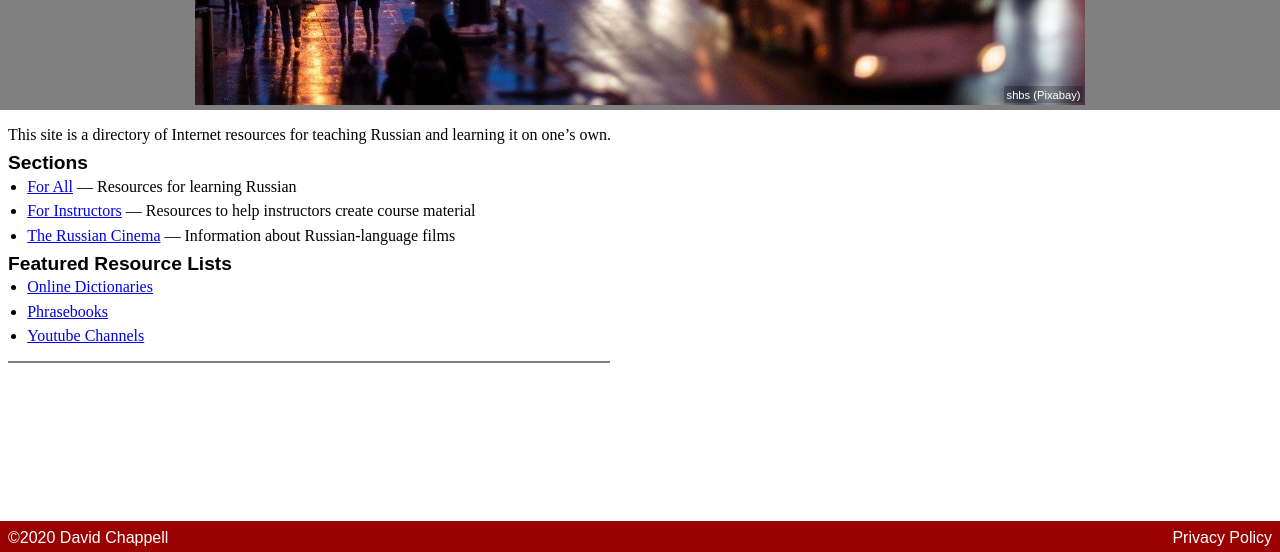
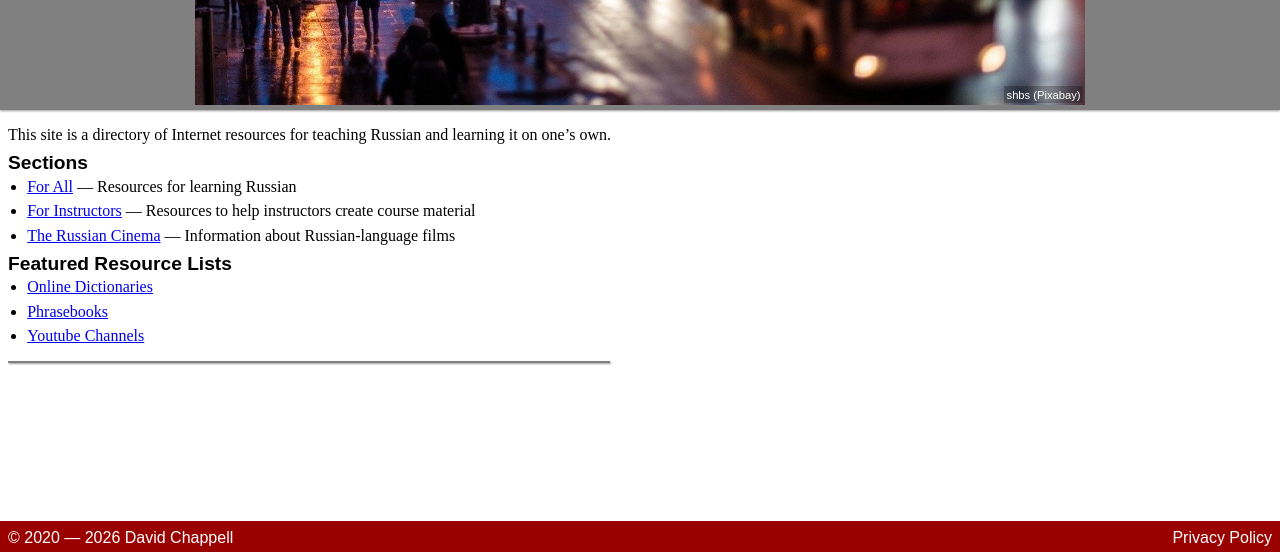
Before and after one commit to david672orford/russian-language-list, a Jekyll site: the page built from index.md, in a window 1280 px wide. Shown: the part 345-897 px from the top of the page. Built offline with Jekyll 4.4.1, drawn with Linux system fonts in a browser that asks for light colours; our own code applies the rules of GitHub Pages for plain Markdown files.

Commit message:
style reconcilation

```diff
--- a/_config.yml
+++ b/_config.yml
@@ -1,6 +1,7 @@
 url: https://russian-language-list.nuhub.net
 title: Russian Language List
 description: List of resources for studying and teaching the Russian language
+copyright: "© 2020 — 2026 David Chappell"
 authors:
   "David Chappell":
     photo: /assets/images/author.jpg
--- a/_layouts/default.html
+++ b/_layouts/default.html
@@ -74,7 +74,7 @@
 </div>
 
 <footer>
-	<span>&copy;2020 David Chappell</span>
+	<span>{{ site.copyright }}</span>
 	<span><a href="/privacy">Privacy Policy</a></span>
 </footer>
 
--- a/assets/css/style.css
+++ b/assets/css/style.css
@@ -48,6 +48,7 @@
 DIV.article_image {
 	background-color: #808080;
 	padding: 5px;
+	box-shadow: 0px 1px 2px 0px rgba(0,0,0,0.40);
 	}
 DIV.article_image DIV {
 	width: calc(100% - 10px);
@@ -105,6 +106,9 @@
 	padding-left: 1.2em;
 	margin-bottom: .5em;
 	}
+UL UL, OL OL {
+	margin-top: .5em;
+	}
 LI {
 	margin: 0 0 .4em 0;
 	}
@@ -117,6 +121,7 @@
 	margin: .5em 0 .5em .5em;
 	padding: 5px;
 	border: 1px solid black;
+	box-shadow: 0px 1px 2px 0px rgba(0,0,0,0.40);
 	}
 FIGURE A, FIGURE IMG {
 	display: block;
@@ -125,6 +130,7 @@
 
 TABLE {
 	border-collapse: collapse;
+	box-shadow: 0px 1px 2px 0px rgba(0,0,0,0.40);
 	}
 TH, TD {
 	border: thin solid black;
@@ -138,6 +144,7 @@
 	max-width: 600px;
 	margin: .5em;
 	border: thin solid black;
+	box-shadow: 1px 1px 2px 0px rgba(0,0,0,0.40);
 	}
 DIV.author_box IMG {
 	display: block;
@@ -159,6 +166,7 @@
 	max-width: 600px;
 	margin: .5em;
 	border: thin solid #808080;
+	box-shadow: 1px 1px 2px 0px rgba(0,0,0,0.40);
 	}
 .adsbygoogle {
 	display: block;
@@ -173,6 +181,7 @@
 	border: 1px solid black;
 	color: black;
 	margin: 0 .5em .5em .5em;
+	box-shadow: 0px 1px 2px 0px rgba(0,0,0,0.40);
 	}
 .nt {		/* tag */
 	color: blue;
```
Also changed, not shown: 1 other file.
